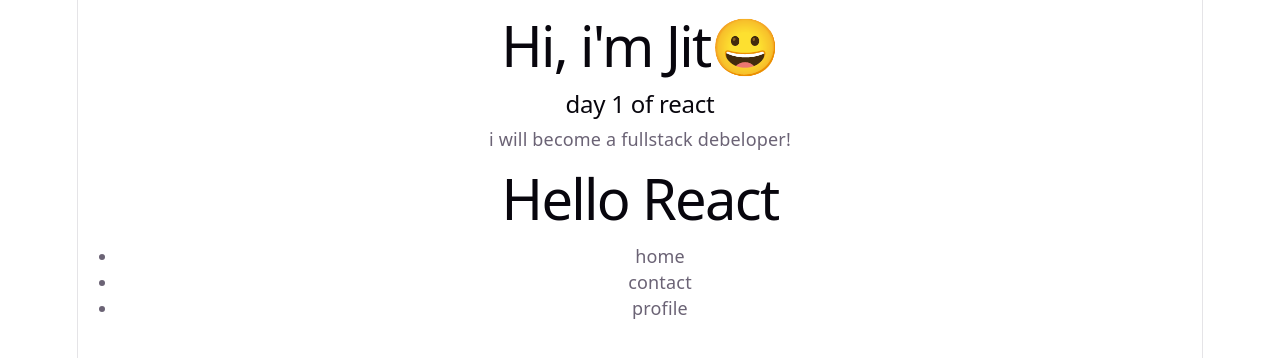
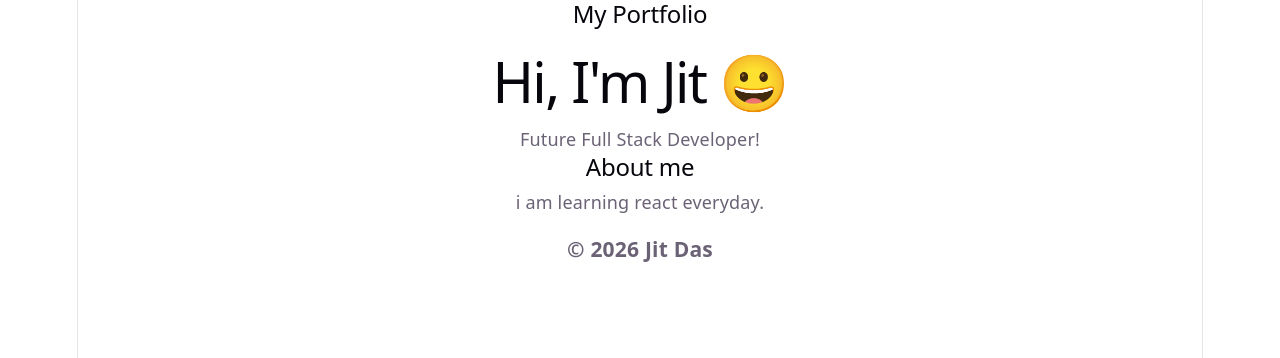
Before and after one commit to jit-das18/react-learning, a React (Vite) app: page / in a window 1280 px wide. Shown: the top 358 px of the page. Built offline with nearby package versions, Linux system fonts and the light colour scheme.

Commit message:
Day 2: Learned React components and imports

```diff
--- /dev/null
+++ b/src/About.jsx
@@ -0,0 +1,9 @@
+function About(){
+    return(
+        <div>
+            <h2>About me</h2>
+            <p>i am learning react everyday.</p>
+        </div>
+    );
+}
+export default About;
--- a/src/App.jsx
+++ b/src/App.jsx
@@ -1,18 +1,17 @@
-import MyComponent from "./mycomponent";
-
+import Navbar from "./Navbar";
+import Hero from "./Hero";
+import About from "./About";
+import Footer from "./Footer";
 function App(){
   return(
-    <div>
-    <h1>Hi, i'm Jit😀</h1>
-    <h2>day 1 of react</h2>
-    <p>i will become a fullstack debeloper!</p>
-    <MyComponent/>
-    <ul>
-      <li>home</li>
-      <li>contact</li>
-      <li>profile</li>
-    </ul>
-    </div>
+    <>
+    <Navbar/>
+    <Hero/>
+    <About/>
+    <Footer/>
+
+
+    </>
   );
   }
 export default App;
--- /dev/null
+++ b/src/Footer.jsx
@@ -0,0 +1,4 @@
+function Footer(){
+    return <h3>© 2026 Jit Das</h3>;
+}
+export default Footer;
--- /dev/null
+++ b/src/Hero.jsx
@@ -0,0 +1,10 @@
+function Hero() {
+  return (
+    <div>
+      <h1>Hi, I'm Jit 😀</h1>
+      <p>Future Full Stack Developer!</p>
+    </div>
+  );
+}
+
+export default Hero;
--- /dev/null
+++ b/src/Navbar.jsx
@@ -0,0 +1,5 @@
+function Navbar(){
+    return <h2>My Portfolio</h2>;
+
+}
+export default Navbar;
```
